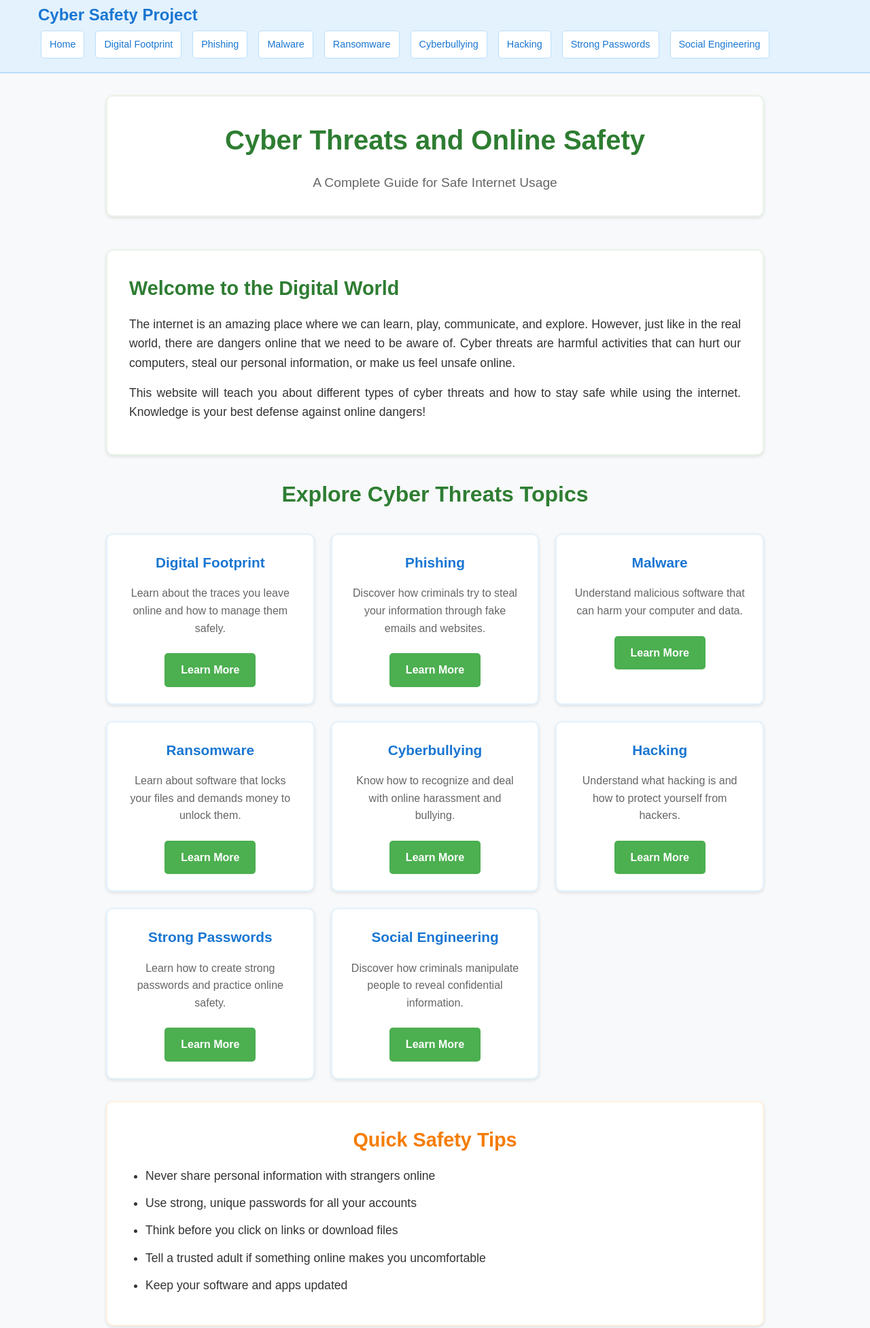
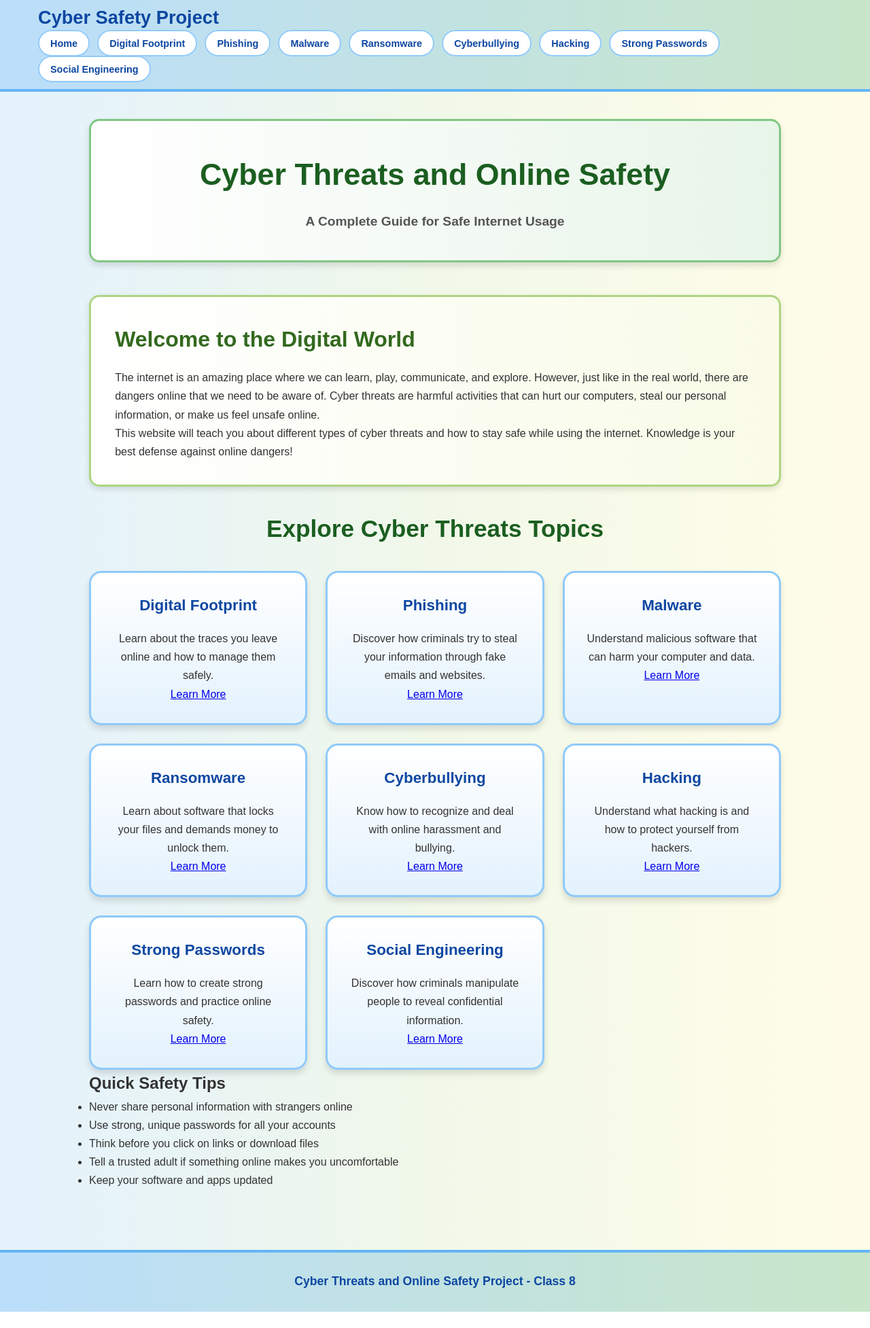
Before and after one commit to Admin-coder1629/Cyber-project, a plain HTML site: page index.html in a window 1280 px wide. Shown: the part 13-1967 px from the top of the page at 68% size. After the commit the page ends 1943 px from the top, so only its background shows below. Drawn offline with Linux system fonts and the light colour scheme.

Commit message:
Update style.css

```diff
--- a/style.css
+++ b/style.css
@@ -6,15 +6,16 @@
 
 body {
   font-family: Arial, sans-serif;
-  line-height: 1.6;
+  line-height: 1.7;
   color: #333;
-  background-color: #f8f9fa;
+  background: linear-gradient(to right, #e3f2fd, #f1f8e9, #fffde7);
 }
 
+/* ================= NAVBAR ================= */
 .navbar {
-  background-color: #e3f2fd;
+  background: linear-gradient(to right, #bbdefb, #c8e6c9);
   padding: 1rem 0;
-  border-bottom: 2px solid #bbdefb;
+  border-bottom: 4px solid #64b5f6;
   position: sticky;
   top: 0;
   z-index: 100;
@@ -31,98 +32,100 @@ body {
 }
 
 .nav-container h2 {
-  color: #1976d2;
-  font-size: 1.5rem;
+  color: #0d47a1;
+  font-size: 1.7rem;
+  font-weight: bold;
 }
 
 .nav-menu {
   display: flex;
   list-style: none;
   flex-wrap: wrap;
-  gap: 0.5rem;
-}
-
-.nav-menu li {
-  margin: 0.25rem;
+  gap: 0.7rem;
 }
 
 .nav-menu a {
   text-decoration: none;
-  color: #1976d2;
-  padding: 0.5rem 0.75rem;
-  border-radius: 5px;
+  color: #0d47a1;
+  padding: 0.6rem 1rem;
+  border-radius: 25px;
   background-color: white;
-  border: 1px solid #bbdefb;
+  border: 2px solid #90caf9;
   font-size: 0.9rem;
-  display: block;
+  font-weight: bold;
 }
 
 .nav-menu a:hover {
-  background-color: #bbdefb;
+  background-color: #e3f2fd;
 }
 
+/* ================= CONTAINER ================= */
 .container {
-  max-width: 1000px;
+  max-width: 1050px;
   margin: 0 auto;
-  padding: 2rem 1rem;
+  padding: 2.5rem 1rem;
 }
 
+/* ================= MAIN HEADER ================= */
 .main-header {
   text-align: center;
   margin-bottom: 3rem;
-  background-color: white;
-  padding: 2rem;
-  border-radius: 10px;
-  border: 2px solid #e8f5e8;
-  box-shadow: 0 2px 5px rgba(0,0,0,0.1);
+  background: linear-gradient(to right, #ffffff, #e8f5e9);
+  padding: 2.5rem;
+  border-radius: 15px;
+  border: 3px solid #81c784;
+  box-shadow: 0 5px 10px rgba(0,0,0,0.12);
 }
 
 .main-header h1 {
-  font-size: 2.5rem;
-  color: #2e7d32;
+  font-size: 2.8rem;
+  color: #1b5e20;
   margin-bottom: 1rem;
 }
 
 .subtitle {
   font-size: 1.2rem;
-  color: #666;
+  color: #555;
+  font-weight: bold;
 }
 
+/* ================= PAGE HEADER ================= */
 .page-header {
   text-align: center;
   margin-bottom: 2rem;
-  background-color: white;
-  padding: 1.5rem;
-  border-radius: 10px;
-  border: 2px solid #e3f2fd;
-  box-shadow: 0 2px 5px rgba(0,0,0,0.1);
+  background: linear-gradient(to right, #e3f2fd, #ffffff);
+  padding: 1.8rem;
+  border-radius: 15px;
+  border: 3px solid #64b5f6;
+  box-shadow: 0 4px 8px rgba(0,0,0,0.12);
 }
 
 .page-header h1 {
-  font-size: 2.2rem;
-  color: #1976d2;
+  font-size: 2.3rem;
+  color: #0d47a1;
 }
 
+/* ================= CONTENT SECTIONS ================= */
 .content-section {
   background-color: white;
   margin-bottom: 2rem;
-  padding: 1.5rem;
-  border-radius: 10px;
-  border: 1px solid #e0e0e0;
-  box-shadow: 0 2px 5px rgba(0,0,0,0.1);
+  padding: 1.8rem;
+  border-radius: 15px;
+  border: 2px solid #e0e0e0;
+  box-shadow: 0 4px 8px rgba(0,0,0,0.1);
 }
 
 .content-section h2 {
   color: #2e7d32;
   margin-bottom: 1rem;
-  font-size: 1.5rem;
-  border-bottom: 2px solid #e8f5e8;
+  font-size: 1.6rem;
+  border-bottom: 3px solid #a5d6a7;
   padding-bottom: 0.5rem;
 }
 
 .content-section p {
   margin-bottom: 1rem;
-  font-size: 1rem;
+  font-size: 1.05rem;
   text-align: justify;
 }
 
@@ -131,198 +134,127 @@ body {
   margin-bottom: 1rem;
 }
 
-.content-section li {
-  margin-bottom: 0.5rem;
-}
-
+/* ================= INTRO SECTION ================= */
 .intro-section {
-  background-color: white;
-  padding: 2rem;
-  border-radius: 10px;
-  border: 2px solid #e8f5e8;
+  background: linear-gradient(to right, #ffffff, #f9fbe7);
+  padding: 2.2rem;
+  border-radius: 15px;
+  border: 3px solid #aed581;
   margin-bottom: 2rem;
-  box-shadow: 0 2px 5px rgba(0,0,0,0.1);
+  box-shadow: 0 4px 8px rgba(0,0,0,0.12);
 }
 
 .intro-section h2 {
-  color: #2e7d32;
+  color: #33691e;
   margin-bottom: 1rem;
-  font-size: 1.8rem;
+  font-size: 2rem;
 }
 
-.intro-section p {
-  margin-bottom: 1rem;
-  font-size: 1.1rem;
-  text-align: justify;
-}
-
-.topics-grid {
-  margin-bottom: 2rem;
-}
-
+/* ================= TOPIC CARDS ================= */
 .topics-grid h2 {
   text-align: center;
-  color: #2e7d32;
+  color: #1b5e20;
   margin-bottom: 2rem;
-  font-size: 2rem;
+  font-size: 2.2rem;
 }
 
 .topic-cards {
   display: grid;
-  grid-template-columns: repeat(auto-fit, minmax(300px, 1fr));
-  gap: 1.5rem;
+  grid-template-columns: repeat(auto-fit, minmax(280px, 1fr));
+  gap: 1.7rem;
 }
 
 .topic-card {
-  background-color: white;
-  padding: 1.5rem;
-  border-radius: 10px;
-  border: 2px solid #e3f2fd;
-  box-shadow: 0 2px 5px rgba(0,0,0,0.1);
+  background: linear-gradient(to bottom, #ffffff, #e3f2fd);
+  padding: 1.8rem;
+  border-radius: 18px;
+  border: 3px solid #90caf9;
+  box-shadow: 0 6px 10px rgba(0,0,0,0.12);
   text-align: center;
 }
 
 .topic-card h3 {
-  color: #1976d2;
+  color: #0d47a1;
   margin-bottom: 1rem;
-  font-size: 1.3rem;
+  font-size: 1.4rem;
 }
 
-.topic-card p {
-  margin-bottom: 1.5rem;
-  color: #666;
-}
-
-.topic-link {
+.topic-links {
   display: inline-block;
-  background-color: #4caf50;
+  background-color: #43a047;
   color: white;
-  padding: 0.75rem 1.5rem;
+  padding: 0.9rem 1.8rem;
   text-decoration: none;
-  border-radius: 5px;
+  border-radius: 30px;
   font-weight: bold;
 }
 
-.topic-link:hover {
-  background-color: #45a049;
-}
-
+/* ================= EXAMPLE + SAFETY ================= */
 .example-box {
-  background-color: #f0f8ff;
-  padding: 1rem;
-  border-radius: 8px;
-  border-left: 4px solid #2196f3;
+  background-color: #e3f2fd;
+  padding: 1.2rem;
+  border-radius: 10px;
+  border-left: 6px solid #1e88e5;
   margin-bottom: 1rem;
-}
-
-.example-box h3 {
-  color: #1976d2;
-  margin-bottom: 0.5rem;
-  font-size: 1.1rem;
-}
-
-.example-box p {
-  margin-bottom: 0;
-  font-style: italic;
 }
 
 .safety-tips {
   background-color: #f1f8e9;
-  padding: 1rem;
-  border-radius: 8px;
-  border-left: 4px solid #4caf50;
+  padding: 1.2rem;
+  border-radius: 10px;
+  border-left: 6px solid #43a047;
 }
 
-.safety-tips li {
-  margin-bottom: 0.75rem;
-  font-weight: 500;
-}
-
-.quick-tips {
-  background-color: white;
-  padding: 2rem;
-  border-radius: 10px;
-  border: 2px solid #fff3e0;
-  box-shadow: 0 2px 5px rgba(0,0,0,0.1);
-}
-
-.quick-tips h2 {
-  color: #f57c00;
-  margin-bottom: 1rem;
-  text-align: center;
-  font-size: 1.8rem;
-}
-
-.quick-tips ul {
-  margin-left: 1.5rem;
-}
-
-.quick-tips li {
-  margin-bottom: 0.75rem;
-  font-size: 1.1rem;
-  font-weight: 500;
-}
-
+/* ================= HOME BUTTON ================= */
 .home-button-container {
   text-align: center;
-  margin-top: 2rem;
+  margin-top: 3rem;
 }
 
 .home-button {
   display: inline-block;
-  background-color: #2e7d32;
+  background: linear-gradient(to right, #2e7d32, #66bb6a);
   color: white;
-  padding: 1rem 2rem;
+  padding: 1.1rem 2.3rem;
   text-decoration: none;
-  border-radius: 8px;
-  font-size: 1.1rem;
+  border-radius: 30px;
+  font-size: 1.2rem;
   font-weight: bold;
-  border: 2px solid #2e7d32;
+  border: 3px solid #1b5e20;
 }
 
 .home-button:hover {
-  background-color: #1b5e20;
-  border-color: #1b5e20;
+  background: linear-gradient(to right, #1b5e20, #43a047);
 }
 
+/* ================= FOOTER ================= */
 .footer {
-  background-color: #e3f2fd;
+  background: linear-gradient(to right, #bbdefb, #c8e6c9);
   text-align: center;
-  padding: 1.5rem;
-  margin-top: 2rem;
-  border-top: 2px solid #bbdefb;
+  padding: 1.8rem;
+  margin-top: 3rem;
+  border-top: 4px solid #64b5f6;
 }
 
 .footer p {
-  color: #1976d2;
+  color: #0d47a1;
   font-weight: bold;
   font-size: 1.1rem;
 }
 
+/* ================= MOBILE ================= */
 @media (max-width: 768px) {
   .nav-container {
     flex-direction: column;
     gap: 1rem;
   }
 
-  .nav-menu {
-    justify-content: center;
-  }
-
-  .main-header h1 {
-    font-size: 2rem;
-  }
-
-  .page-header h1 {
-    font-size: 1.8rem;
-  }
-
   .topic-cards {
     grid-template-columns: 1fr;
   }
 
-  .container {
-    padding: 1rem;
+  .main-header h1 {
+    font-size: 2.1rem;
   }
 }
 
@@ -332,15 +264,7 @@ body {
     width: 100%;
   }
 
-  .nav-menu a {
-    text-align: center;
-  }
-
   .main-header h1 {
     font-size: 1.8rem;
   }
-
-  .subtitle {
-    font-size: 1rem;
-  }
 }
```
